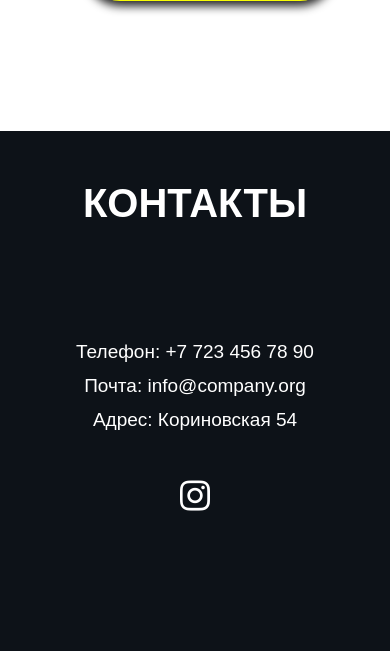
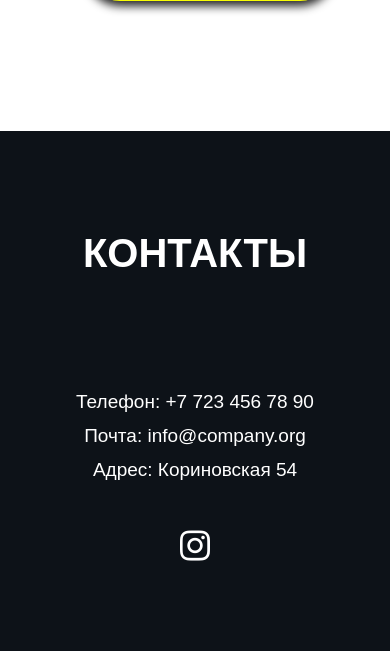
Before and after one commit to Legenda1224/repo-html, a PHP site: page / in a window 390 px wide. Shown: the part 5295-5947 px from the top of the page. Run offline with PHP 8.4, Linux system fonts and the light colour scheme; grey boxes are pictures that could not be loaded.

Commit message:
Update style.css

```diff
--- a/css/style.css
+++ b/css/style.css
@@ -876,7 +876,7 @@ footer{
     text-transform:uppercase;
     font-family: arial;
     font-size: 40px;
-    padding-top: 50px;
+    padding-top: 100px;
     text-align: center;
     color: white;
 }
```
